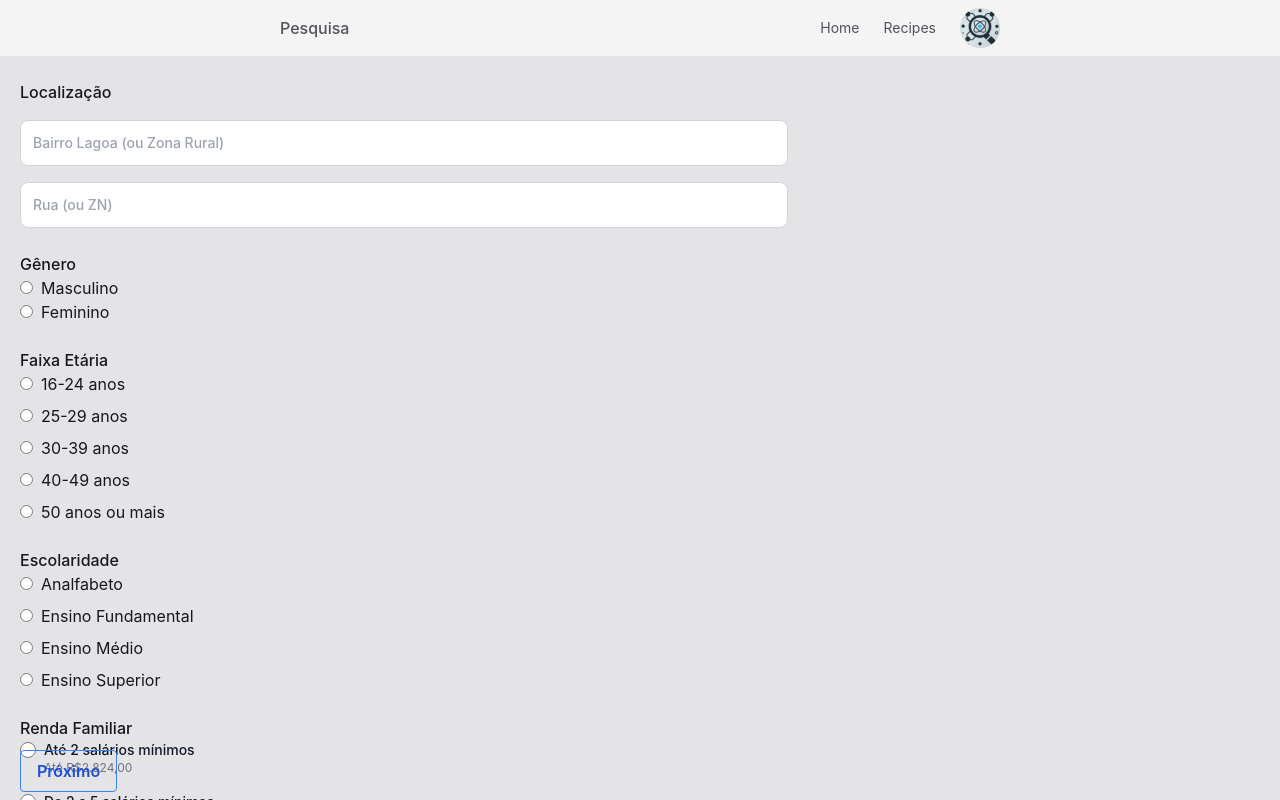
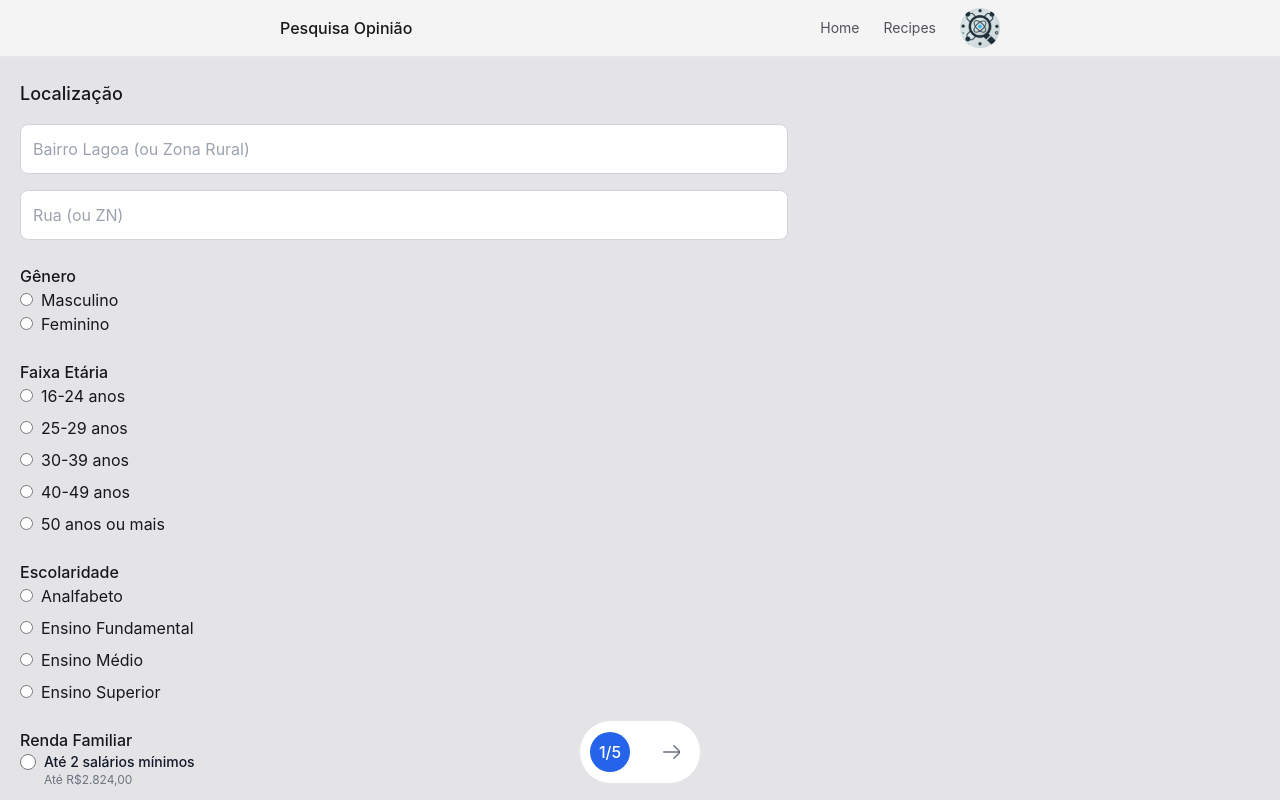
Before and after one commit to jeremiasdsa/survey, a React (Create React App) app: page / in a window 1280 px wide. Both pictures are taken after a click on the button "Entrar". Shown: the top 800 px of the page. Built offline with nearby package versions, Linux system fonts and the light colour scheme; what tailwindcss-safe-area would draw is missing.

Commit message:
Adding TabBar

```diff
--- a/src/components/ActionsBar.js
+++ b/src/components/ActionsBar.js
@@ -1,23 +1,51 @@
 import React from 'react';
-import './TabBar.css';
 
-
-const ActionsBar = ({ next, prev, save, step }) => {
+const ActionsBar = ({ next, prev, save, step, maxSteps }) => {
     return (
         <div
-            className='fixed bottom-2 pb-safe'>
-            {step > 1 && step < 4 && <button
-                className='dark:bg-blue-700 dark:text-white bg-transparent hover:bg-blue-500 text-blue-700 font-semibold hover:text-white py-2 px-4 border border-blue-500 hover:border-transparent rounded'
-                onClick={prev}>Anterior</button>}
-            {step <= 3 && <button
-                className='dark:bg-blue-700 dark:text-white bg-transparent hover:bg-blue-500 text-blue-700 font-semibold hover:text-white py-2 px-4 border border-blue-500 hover:border-transparent rounded'
-                onClick={next}>{step < 3 ? 'Próximo' : 'Revisar'}</button>}
-            {step === 4 && <button
-                className='dark:bg-blue-700 dark:text-white bg-transparent hover:bg-blue-500 text-blue-700 font-semibold hover:text-white py-2 px-4 border border-blue-500 hover:border-transparent rounded'
-                onClick={prev}>Editar</button>}
-            {step === 4 && <button
-                className='dark:bg-blue-700 dark:text-white bg-transparent hover:bg-blue-500 text-blue-700 font-semibold hover:text-white py-2 px-4 border border-blue-500 hover:border-transparent rounded'
-                onClick={save}>Salvar</button>}
+            // w-full deixa a barra ocupando toda a área
+            className="fixed z-50 h-16 max-w-lg -translate-x-1/2 bg-white border border-gray-200 rounded-full bottom-4 left-1/2 dark:bg-gray-700 dark:border-gray-600">
+            <div className={`grid h-full max-w-lg ${step <= 1 ? 'grid-cols-2' : 'grid-cols-3'} mx-auto`}>
+                {step > 1 && (
+                    <button
+                        type="button"
+                        className="inline-flex flex-col items-center justify-center px-5 rounded-s-full hover:bg-gray-50 dark:hover:bg-gray-800 group"
+                        onClick={prev}
+                    >
+                        <svg
+                            className="w-5 h-5 mb-1 text-gray-500 dark:text-gray-400 group-hover:text-blue-600 dark:group-hover:text-blue-500"
+                            aria-hidden="true" xmlns="http://www.w3.org/2000/svg" fill="currentColor"
+                            viewBox="0 0 20 20">
+                            <path
+                                d="m9.474 5.209s-4.501 4.505-6.254 6.259c-.147.146-.22.338-.22.53s.073.384.22.53c1.752 1.754 6.252 6.257 6.252 6.257.145.145.336.217.527.217.191-.001.383-.074.53-.221.293-.293.294-.766.004-1.057l-4.976-4.976h14.692c.414 0 .75-.336.75-.75s-.336-.75-.75-.75h-14.692l4.978-4.979c.289-.289.287-.761-.006-1.054-.147-.147-.339-.221-.53-.221-.191-.001-.38.071-.525.215z" fill-rule="nonzero"/>
+                        </svg>
+                        <span className="sr-only">Back</span>
+                    </button>
+                )}
+                <div className="flex items-center justify-center">
+                    <button
+                        type="button"
+                        className="inline-flex items-center justify-center w-10 h-10 font-medium bg-blue-600 rounded-full dark:focus:ring-blue-800"
+                    >
+                        <p class="text-white"> {step}/{maxSteps}</p>
+                        <span className="sr-only">Current Step</span>
+                    </button>
+                </div>
+                <button
+                    type="button"
+                    className="inline-flex flex-col items-center justify-center px-5 rounded-e-full hover:bg-gray-50 dark:hover:bg-gray-800 group"
+                    onClick={step === maxSteps ? save : next}
+                >
+                    <svg
+                        className="w-5 h-5 mb-1 text-gray-500 dark:text-gray-400 group-hover:text-blue-600 dark:group-hover:text-blue-500"
+                        aria-hidden="true" xmlns="http://www.w3.org/2000/svg" fill="currentColor" viewBox="0 0 20 20">
+                        <path
+                            d="m14.523 18.787s4.501-4.505 6.255-6.26c.146-.146.219-.338.219-.53s-.073-.383-.219-.53c-1.753-1.754-6.255-6.258-6.255-6.258-.144-.145-.334-.217-.524-.217-.193 0-.385.074-.532.221-.293.292-.295.766-.004 1.056l4.978 4.978h-14.692c-.414 0-.75.336-.75.75s.336.75.75.75h14.692l-4.979 4.979c-.289.289-.286.762.006 1.054.148.148.341.222.533.222.19 0 .378-.072.522-.215z"
+                            fill-rule="nonzero"/>
+                    </svg>
+                    <span className="sr-only">{step === maxSteps ? 'Save' : 'Next'}</span>
+                </button>
+            </div>
         </div>
     );
 };
--- a/src/components/HeaderBar.js
+++ b/src/components/HeaderBar.js
@@ -11,7 +11,7 @@ const HeaderBar = ({ toggleTheme }) => {
             <header className='border-b bg-zinc-100 px-safe dark:border-zinc-700 dark:bg-zinc-800'>
                 <div className='mx-auto flex h-14 max-w-screen-md items-center justify-between px-6'>
                     <a href='/'>
-                        <h1 className='font-medium text-zinc-600'>Pesquisa</h1>
+                        <h1 className='font-medium text-zinc-900 dark:text-zinc-50'>Pesquisa Opinião</h1>
                     </a>
 
                     <nav className='flex items-center space-x-6'>
--- a/src/components/survey/Step1.js
+++ b/src/components/survey/Step1.js
@@ -43,11 +43,12 @@ const Step1 = ({ formData, setFormData, isError }) => {
 
 /******/
 
-
 const LocationQuestion = ({ formData, handleChange, isError }) => (
     <div className="">
-        <h4 className="font-medium">Localização</h4>
-        <div className="mt-4 space-y-1 space-y-2 text-sm font-medium text-zinc-700">
+        <h4 className="font-medium text-lg">Localização</h4>
+
+        {/* Input para o campo "Bairro" */}
+        <div className="mt-4">
             <input
                 type="text"
                 placeholder="Bairro Lagoa (ou Zona Rural)"
@@ -60,7 +61,8 @@ const LocationQuestion = ({ formData, handleChange, isError }) => (
             )}
         </div>
 
-        <div className="mt-4 space-y-1 space-y-2 text-sm font-medium text-zinc-700">
+        {/* Input para o campo "Rua" */}
+        <div className="mt-4">
             <input
                 type="text"
                 placeholder="Rua (ou ZN)"
@@ -122,7 +124,11 @@ const AgeQuestion = ({ formData, handleChange, isError }) => (
         <h4 className="font-medium">Faixa Etária</h4>
         <div className="mb-4">
             <div className={`space-y-2 ${isError && !formData.faixaEtaria ? 'border-red-500' : ''}`}>
-                {['16-24 anos', '25-29 anos', '30-39 anos', '40-49 anos', '50 anos ou mais'].map(option => (
+                {['16-24 anos',
+                    '25-29 anos',
+                    '30-39 anos',
+                    '40-49 anos',
+                    '50 anos ou mais'].map(option => (
                     <label key={option} className="block">
                         <input
                             type="radio"
@@ -136,7 +142,9 @@ const AgeQuestion = ({ formData, handleChange, isError }) => (
                     </label>
                 ))}
             </div>
-
+            {isError && !formData.faixaEtaria && (
+                <p className="text-red-500 text-sm mt-2">Este campo é obrigatório.</p>
+            )}
         </div>
     </div>
 );
--- a/src/components/survey/SurveyForm.js
+++ b/src/components/survey/SurveyForm.js
@@ -164,7 +164,7 @@ const SurveyForm = ({ researcherName, theme }) => {
                         />
                     )}
 
-                    <ActionsBar next={handleNext} prev={handlePrevious} save={handleConfirm} step={step}/>
+                    <ActionsBar next={handleNext} prev={handlePrevious} save={handleConfirm} step={step} maxSteps={5} />
 
                     {feedbackMessage && (
                         <p className={`feedback-message ${isError ? 'error' : 'success'}`} aria-live="assertive">
```
